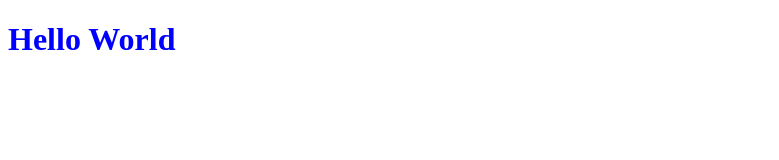
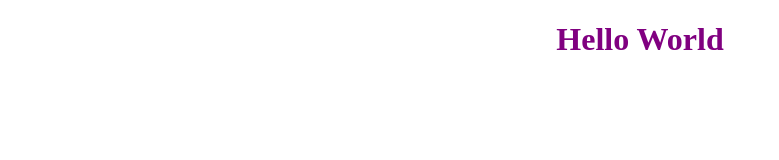
Before and after one commit to ninjaofawesome/snazzie, a website: page app/index.html in a window 1280 px wide. Shown: the whole page, without its empty margins (0-779 px from the left). Drawn offline with Linux system fonts and the light colour scheme.

```diff
--- a/app/css/styles.css
+++ b/app/css/styles.css
@@ -1,4 +1,3 @@
-.sass-text {
-  color: #00f !important;
-  display: flex;
+.less-text {
+  color: purple;
 }
```
